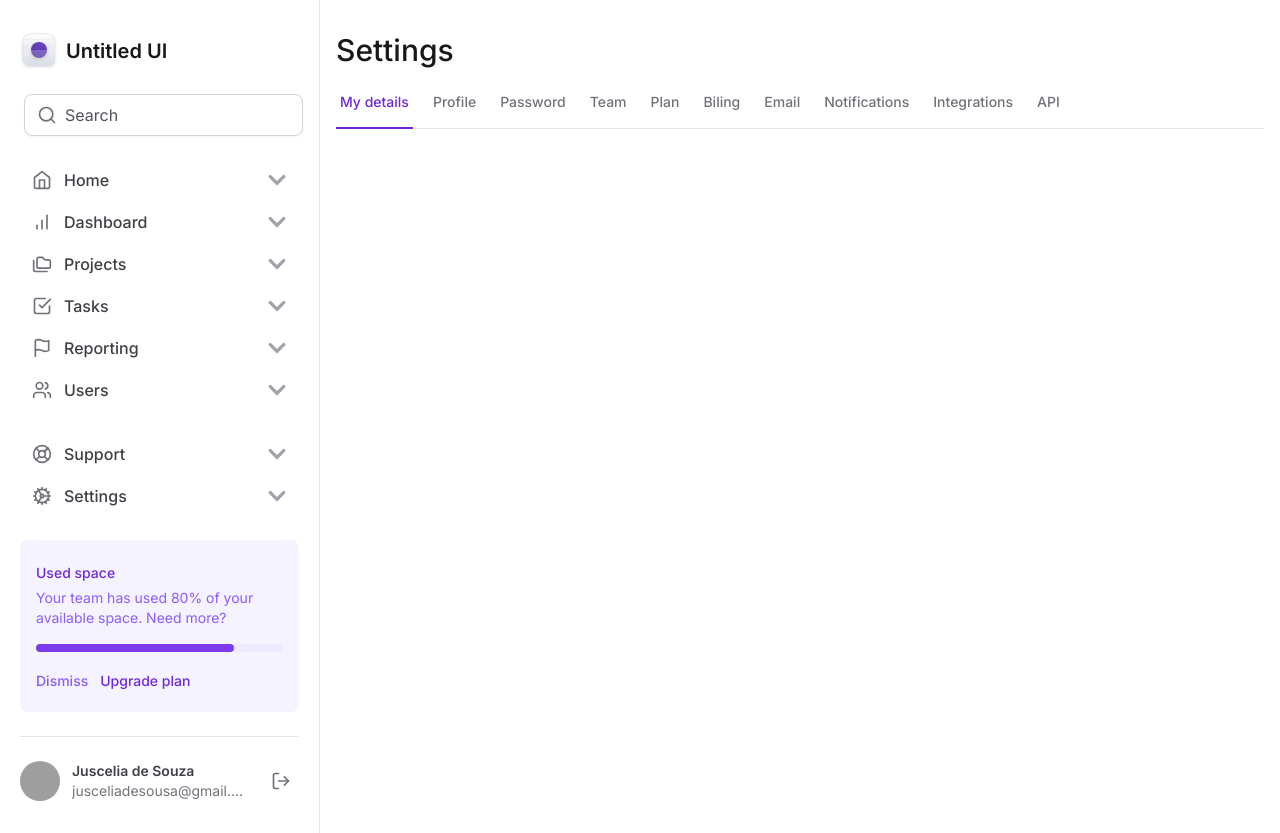
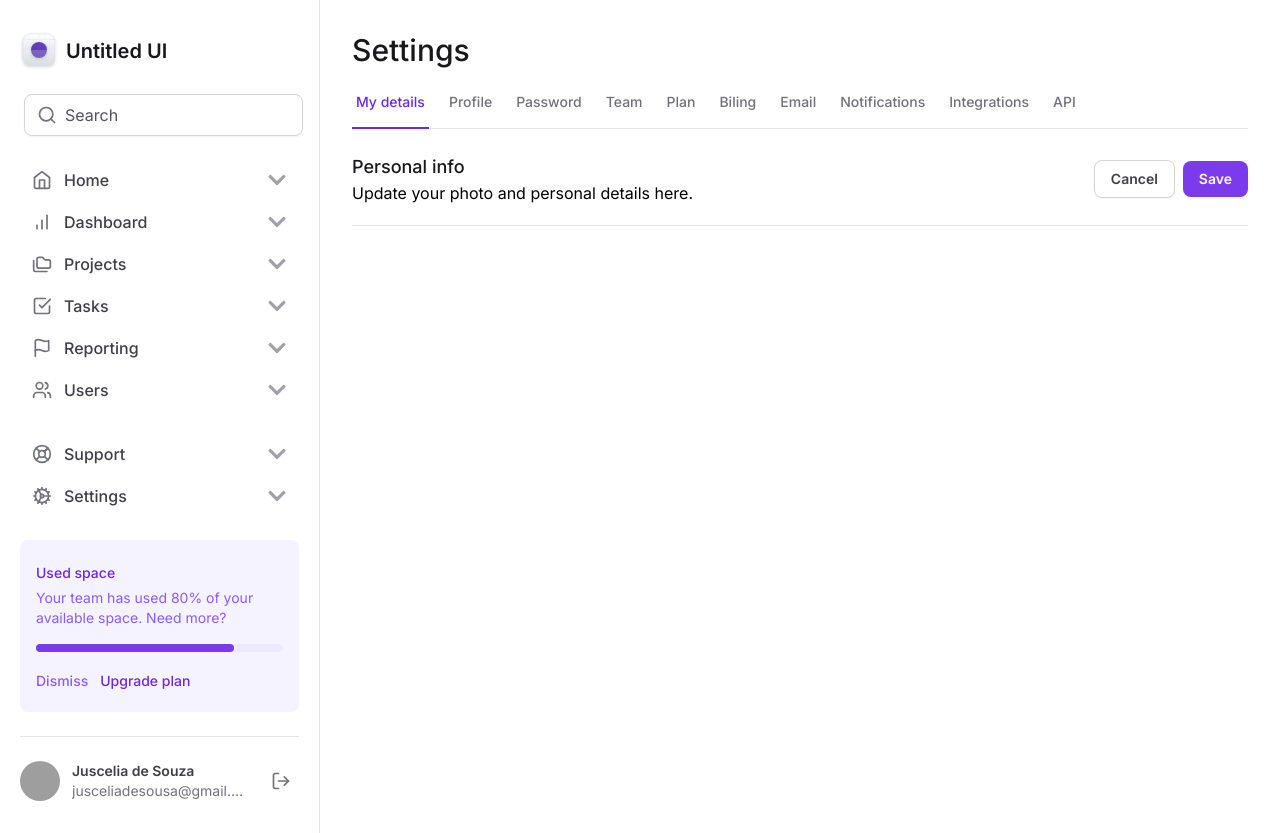
Before and after one commit to jusceliadesouza/ignite-tailwind, a Next.js app in the folder web/: page / in a window 1280 px wide. Built offline with nearby package versions, Linux system fonts and the light colour scheme; grey boxes are pictures that could not be loaded.

Commit message:
🧱 estrutura do formulário

```diff
--- a/web/src/app/layout.tsx
+++ b/web/src/app/layout.tsx
@@ -21,7 +21,7 @@
       <div className='min-h-screen grid grid-cols-app'>
           <Sidebar />
 
-          <main className="px-4 pb-12 pt-8">
+          <main className="px-8 pb-12 pt-8">
             {children}
           </main>
         </div>
--- a/web/src/app/page.tsx
+++ b/web/src/app/page.tsx
@@ -8,6 +8,34 @@
       </h1>
 
       <SettingTags />
+
+      <div className="mt-6 flex flex-col">
+        <div className="flex justify-between items-center pb-5 border-b border-zinc-200">
+          <div className="space-y-1">
+            <h2 className="text-lg font-medium text-zinc-900">Personal info</h2>
+            <span>Update your photo and personal details here.</span>
+          </div>
+
+          <div className="flex items-center gap-2">
+            <button
+              type="button"
+              className="rounded-lg px-4 py-2 text-sm font-semibold shadow-sm border border-zinc-300 text-zinc-700 hover:bg-zinc-50"
+            >
+              Cancel
+            </button>
+
+            <button
+              type="submit"
+              className="rounded-lg px-4 py-2 text-sm font-semibold shadow-sm bg-violet-600 text-white hover:bg-violet-700"
+              form="settings"
+            >
+              Save
+            </button>
+          </div>
+        </div>
+
+        <form id="settings" className="mt-6 flex flex-col w-full"></form>
+      </div>
     </>
   )
 }
```
